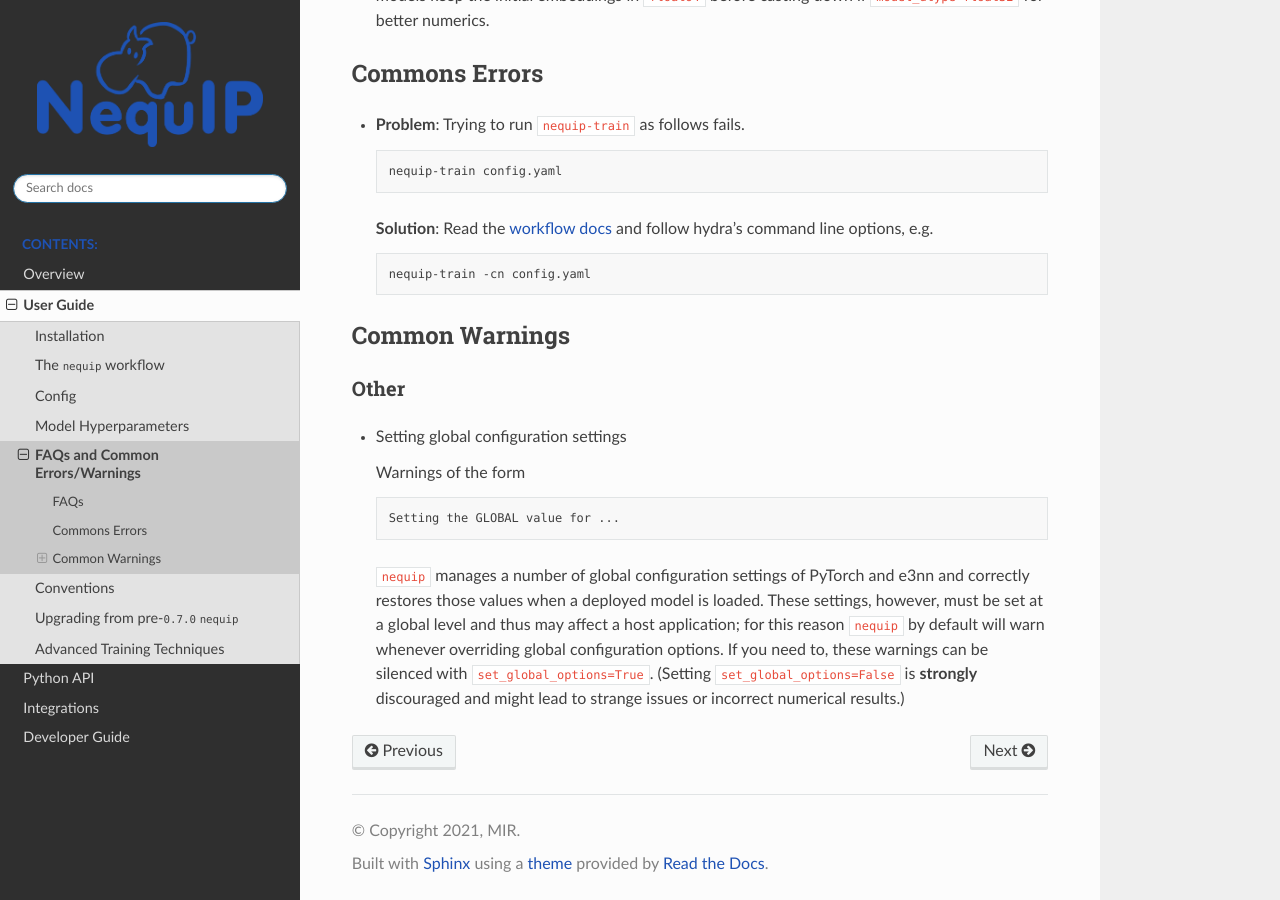
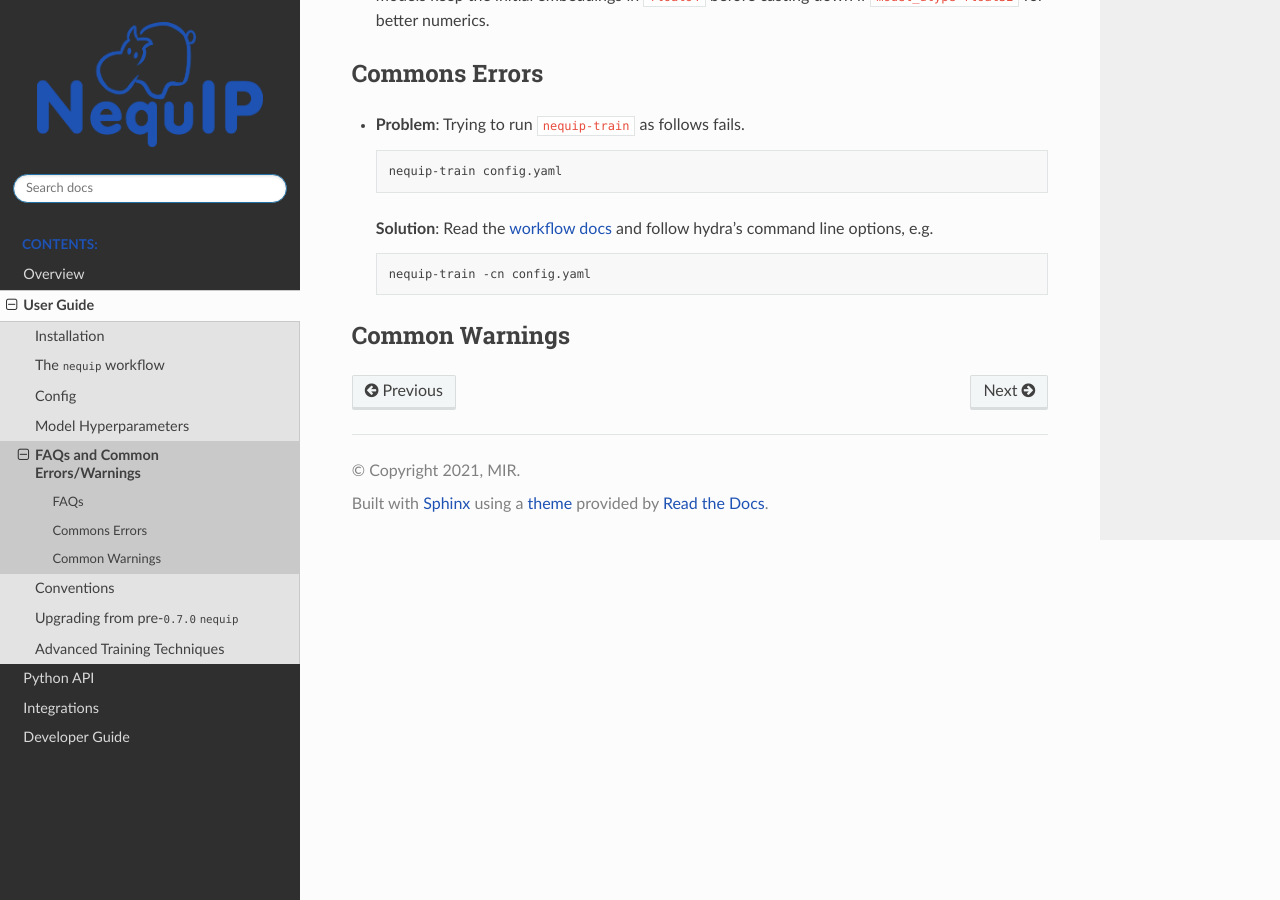
Before and after one commit to mir-group/nequip, a Sphinx documentation site: the page built from docs/guide/faq_errors.md, in a window 1280 px wide and 900 px high, scrolled down 812 px. Built offline with Sphinx 7.4.7 and the Read the Docs theme 3.1.0, drawn with Linux system fonts in a browser that asks for light colours.

Commit message:
remove unused warning in docs

````diff
--- a/docs/guide/faq_errors.md
+++ b/docs/guide/faq_errors.md
@@ -31,14 +31,3 @@
 	```
 
 ## Common Warnings
-
-
-### Other
-
-  - Setting global configuration settings
-
-    Warnings of the form
-    ```txt
-    Setting the GLOBAL value for ...
-    ```
-    `nequip` manages a number of global configuration settings of PyTorch and e3nn and correctly restores those values when a deployed model is loaded. These settings, however, must be set at a global level and thus may affect a host application;  for this reason `nequip` by default will warn whenever overriding global configuration options.  If you need to, these warnings can be silenced with `set_global_options=True`.  (Setting `set_global_options=False` is **strongly** discouraged and might lead to strange issues or incorrect numerical results.)
````
